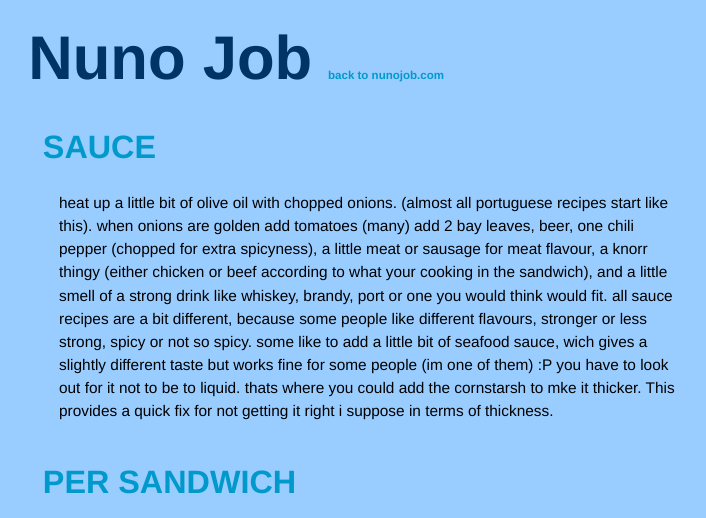
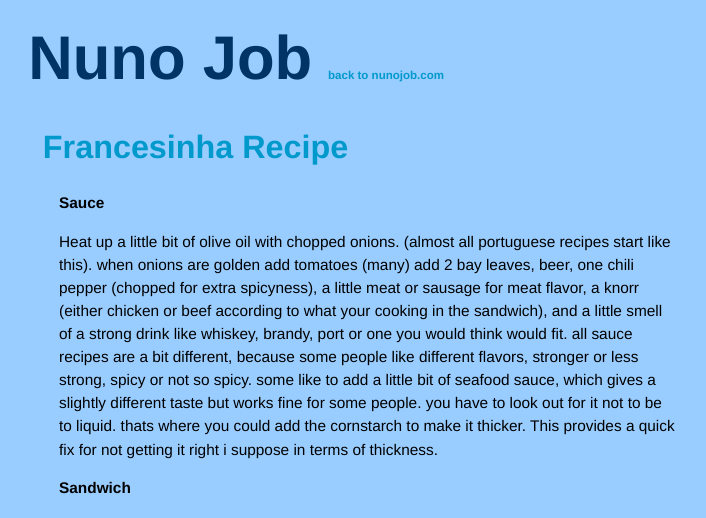
Before and after one commit to dscape/dscape.github.com, a Jekyll site: the page built from _posts/2010-11-26-francesinha-recipe.markdown, in a window 1280 px wide. Shown: the top 518 px of the page, without its empty margins (273-979 px from the left). Built offline with Jekyll 4.4.1, drawn with Linux system fonts in a browser that asks for light colours; Markdown is read by kramdown in place of the engine named in the settings; some of the changed text lies outside the part shown.

Commit message:
changed francesinha article

```diff
--- a/_posts/2010-11-26-francesinha-recipe.markdown
+++ b/_posts/2010-11-26-francesinha-recipe.markdown
@@ -3,20 +3,19 @@ layout: post
 title: Francesinha recipe
 ---
 
-SAUCE
-=====
+# Francesinha Recipe
+## Sauce
 
-heat up a little bit of olive oil with chopped onions. (almost all portuguese recipes start like this).
-when onions are golden add tomatoes (many) add 2 bay leaves, beer, one chili pepper (chopped for extra spicyness), a little meat or sausage for meat flavour, a knorr thingy (either chicken or beef according to what your cooking in the sandwich), and a little smell of a strong drink like whiskey, brandy, port or one you would think would fit. all sauce recipes are a bit different, because some people like different flavours, stronger or less strong, spicy or not so spicy. some like to add a little bit of seafood sauce, wich gives a slightly different taste but works fine for some people (im one of them) :P you have to look out for it not to be to liquid. thats where you could add the cornstarsh to mke it thicker. This provides a quick fix for not getting it right i suppose in terms of thickness.
+Heat up a little bit of olive oil with chopped onions. (almost all portuguese recipes start like this).
+when onions are golden add tomatoes (many) add 2 bay leaves, beer, one chili pepper (chopped for extra spicyness), a little meat or sausage for meat flavor, a knorr (either chicken or beef according to what your cooking in the sandwich), and a little smell of a strong drink like whiskey, brandy, port or one you would think would fit. all sauce recipes are a bit different, because some people like different flavors, stronger or less strong, spicy or not so spicy. some like to add a little bit of seafood sauce, which gives a slightly different taste but works fine for some people. you have to look out for it not to be to liquid. thats where you could add the cornstarch to make it thicker. This provides a quick fix for not getting it right i suppose in terms of thickness.
 
 
-PER SANDWICH
-=============
+## Sandwich
 
 Choose either a chicken, beef or porf steak. Either is fine and works.
 Grill it or fry, you choose. Reserve to the side.
 
-Get a Portuguese Linguiça (search here for reference: http://www.foodsubs.com/MeatcureSausage.html)
+Get a Portuguese ![Linguiça](http://www.foodsubs.com/MeatcureSausage.html)
 Fry it, maybe with just a little bit of soya sauce, reserve it near the steak.
 
 Get a sausage of your preference. Fresh or wiener, either is used.
@@ -41,6 +37,4 @@ Now put it in the microwave for a time between 30/60s.
 
 Cheese is melted. Put the sauce on top.
 
-Invite me and eat :P
-
-Lookout for ingredients. Its better not to have it than to have one that changes the flavour and might make it bad. And they are hard to find in the states.
+Lookout for ingredients. Its better not to have it than to have one that changes the flavor and might make it bad. And they are hard to find in the states.
```
Also changed, not shown: other parts of _posts/2010-11-26-francesinha-recipe.markdown (+4 -7 lines).
